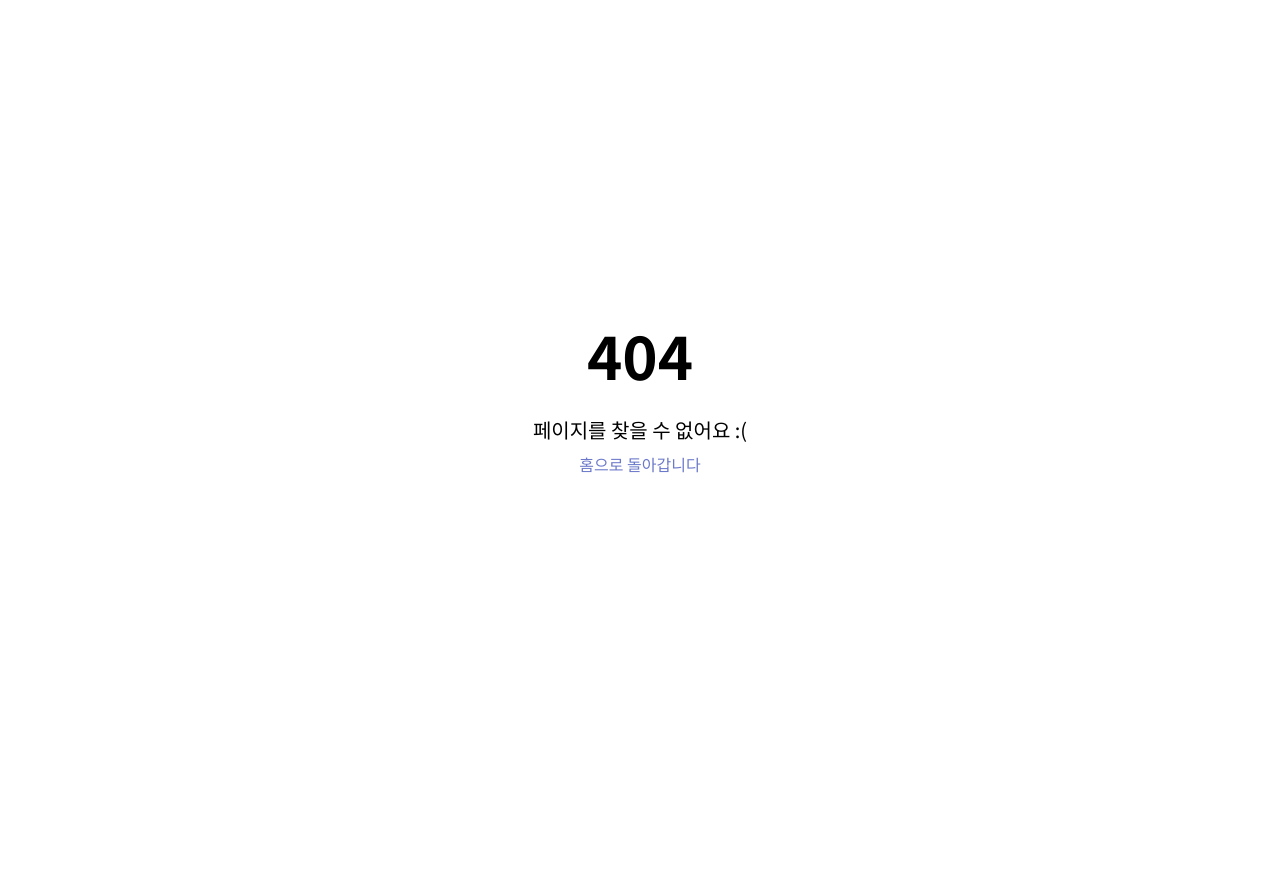
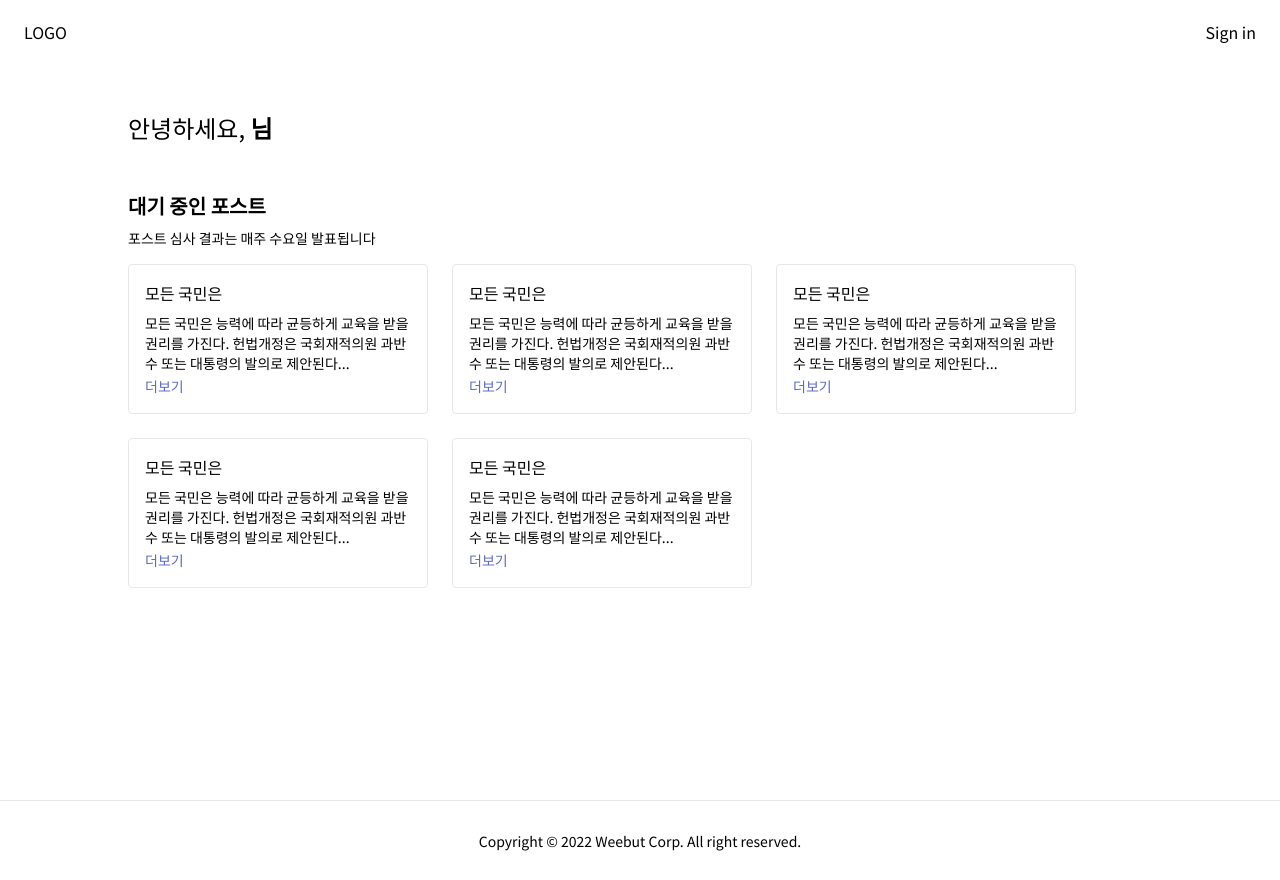
Before and after one commit to Weebut/nextjs-boilerplate, a Next.js app: page /my-page in a window 1280 px wide. Before the commit this address had no page. Before the commit the page ends 800 px from the top, so only its background shows below. Built offline with nearby package versions, Linux system fonts and the light colour scheme; no server answers.

Commit message:
Add my page for example

```diff
--- /dev/null
+++ b/src/containers/my-page/index.tsx
@@ -0,0 +1,90 @@
+import { Layout } from '@components/layouts/layout.component';
+import { Strip } from '@components/strips/strip.component';
+import { useSession } from 'next-auth/react';
+
+export function MyPageContainer() {
+  const { data: session } = useSession();
+
+  const user = session?.user;
+
+  return (
+    <Layout session={session}>
+      <Strip>
+        <div className="flex h-full w-full flex-col py-12">
+          <div className="text-2xl">
+            안녕하세요, <span className="font-bold">{user?.name} 님</span>
+          </div>
+          <div>{user?.email}</div>
+        </div>
+      </Strip>
+      <Strip>
+        <div className="flex w-full flex-col space-y-4">
+          <div className="flex flex-col space-y-2">
+            <span className="text-xl font-bold">대기 중인 포스트</span>
+            <span className="text-sm">
+              포스트 심사 결과는 매주 수요일 발표됩니다
+            </span>
+          </div>
+          <div className="flex flex-wrap">
+            <div className="relative mr-6 mb-6 h-[150px] w-[300px] rounded border p-4">
+              <div className="flex flex-col space-y-2">
+                <span>모든 국민은</span>
+                <span className="h-[60px] w-full text-sm">
+                  모든 국민은 능력에 따라 균등하게 교육을 받을 권리를 가진다.
+                  헌법개정은 국회재적의원 과반수 또는 대통령의 발의로
+                  제안된다...
+                </span>
+              </div>
+              <button className="text-sm text-primary">더보기</button>
+            </div>
+
+            <div className="relative mr-6 mb-6 h-[150px] w-[300px] rounded border p-4">
+              <div className="flex flex-col space-y-2">
+                <span>모든 국민은</span>
+                <span className="h-[60px] w-full text-sm">
+                  모든 국민은 능력에 따라 균등하게 교육을 받을 권리를 가진다.
+                  헌법개정은 국회재적의원 과반수 또는 대통령의 발의로
+                  제안된다...
+                </span>
+              </div>
+              <button className="text-sm text-primary">더보기</button>
+            </div>
+            <div className="relative mr-6 mb-6 h-[150px] w-[300px] rounded border p-4">
+              <div className="flex flex-col space-y-2">
+                <span>모든 국민은</span>
+                <span className="h-[60px] w-full text-sm">
+                  모든 국민은 능력에 따라 균등하게 교육을 받을 권리를 가진다.
+                  헌법개정은 국회재적의원 과반수 또는 대통령의 발의로
+                  제안된다...
+                </span>
+              </div>
+              <button className="text-sm text-primary">더보기</button>
+            </div>
+            <div className="relative mr-6 mb-6 h-[150px] w-[300px] rounded border p-4">
+              <div className="flex flex-col space-y-2">
+                <span>모든 국민은</span>
+                <span className="h-[60px] w-full text-sm">
+                  모든 국민은 능력에 따라 균등하게 교육을 받을 권리를 가진다.
+                  헌법개정은 국회재적의원 과반수 또는 대통령의 발의로
+                  제안된다...
+                </span>
+              </div>
+              <button className="text-sm text-primary">더보기</button>
+            </div>
+            <div className="relative mr-6 mb-6 h-[150px] w-[300px] rounded border p-4">
+              <div className="flex flex-col space-y-2">
+                <span>모든 국민은</span>
+                <span className="h-[60px] w-full text-sm">
+                  모든 국민은 능력에 따라 균등하게 교육을 받을 권리를 가진다.
+                  헌법개정은 국회재적의원 과반수 또는 대통령의 발의로
+                  제안된다...
+                </span>
+              </div>
+              <button className="text-sm text-primary">더보기</button>
+            </div>
+          </div>
+        </div>
+      </Strip>
+    </Layout>
+  );
+}
--- /dev/null
+++ b/src/pages/my-page.tsx
@@ -0,0 +1,13 @@
+import { MyPageContainer } from '@containers/my-page';
+import Head from 'next/head';
+
+export default function MyPage() {
+  return (
+    <div>
+      <Head>
+        <title>마이 페이지</title>
+      </Head>
+      <MyPageContainer />
+    </div>
+  );
+}
```
